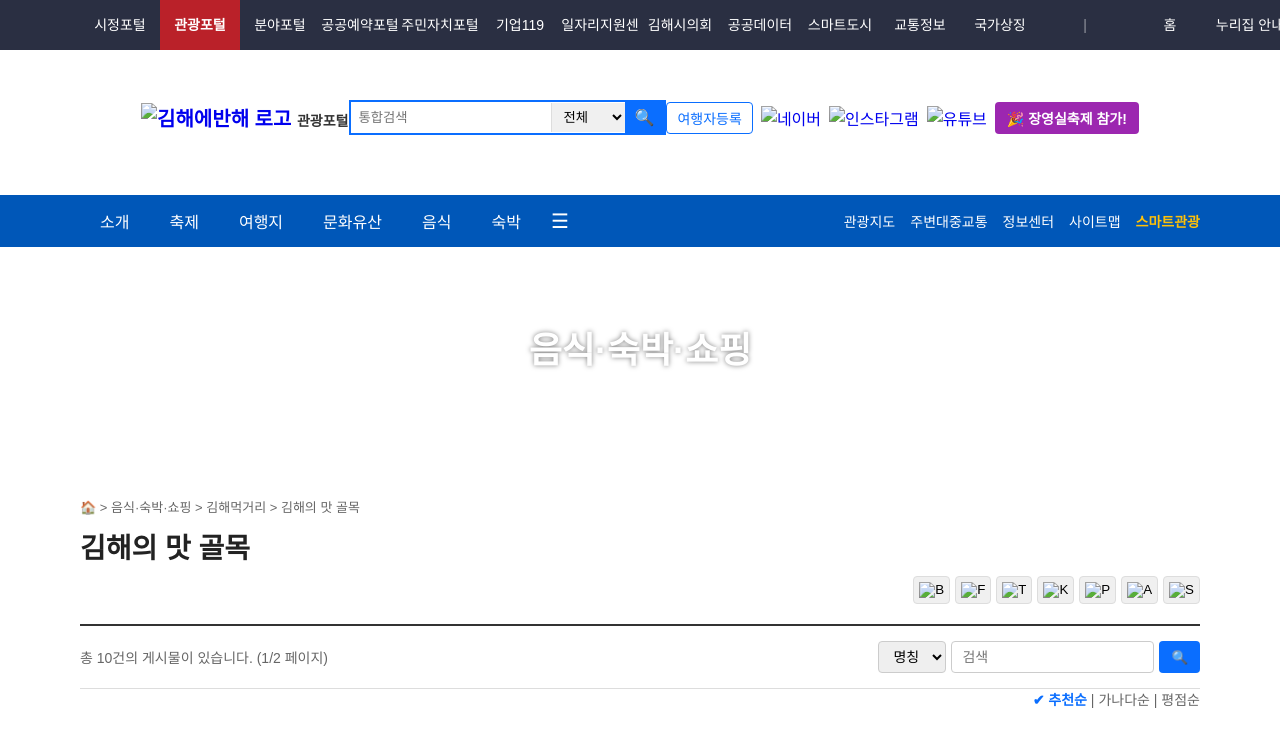
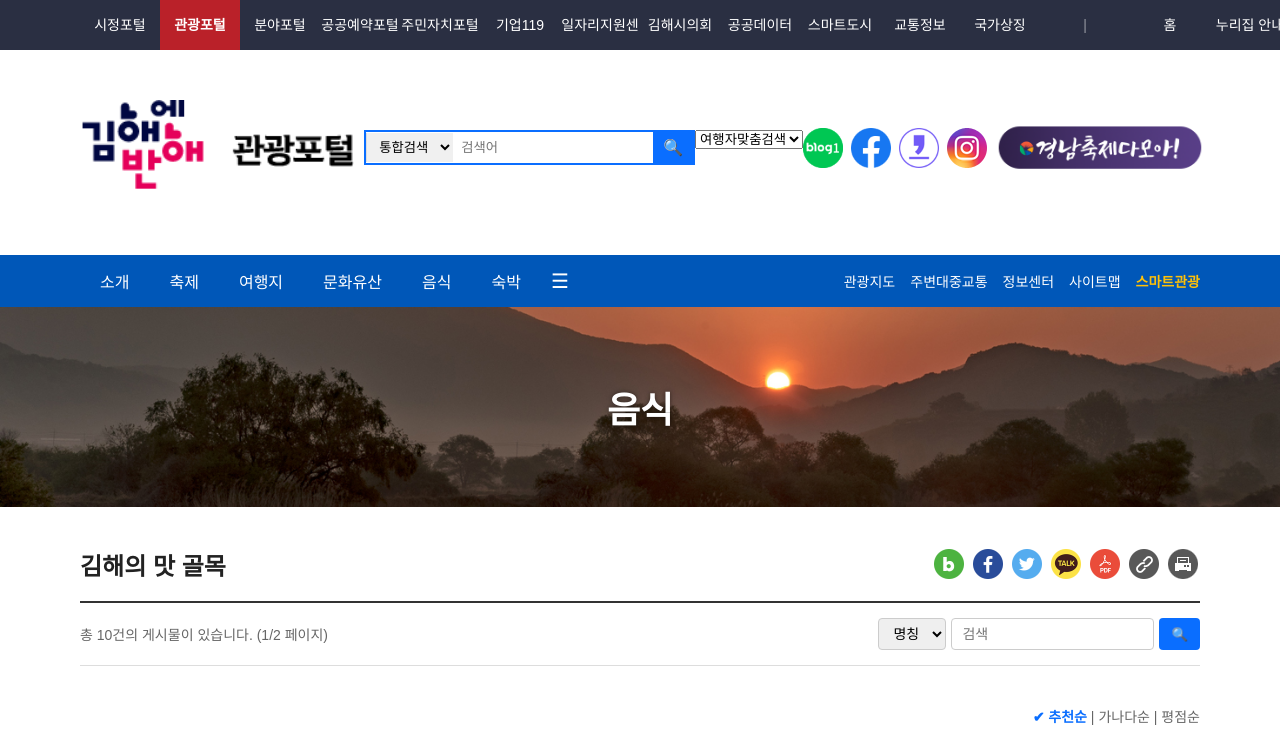
Before and after one commit to RadeonHD6750/gimhae-tour, a plain HTML site: page food.html in a window 1280 px wide. Shown: the top 738 px of the page. Drawn offline with Linux system fonts and the light colour scheme.

Commit message:
2025-10-17 이미지 2차 파밍

```diff
--- /dev/null
+++ b/css/content-header.css
@@ -0,0 +1,49 @@
+/* 1. 페이지 배너 */
+.page-banner {
+  height: 200px;
+  display: flex;
+  justify-content: center;
+  align-items: center;
+  color: #fff;
+  text-shadow: 0 0 5px rgba(0, 0, 0, 0.5);
+  margin-bottom: 20px;
+}
+
+.page-banner .page-title {
+  font-size: 36px;
+  font-weight: 700;
+  position: relative;
+  z-index: 2;
+}
+
+.content-header-wrapper {
+  max-width: 1200px;
+  margin: 0 auto;
+  padding: 20px 40px;
+}
+
+.content-header-wrapper > .content-title {
+  display: flex;
+  justify-content: space-between;
+}
+
+.content-wrapper {
+  max-width: 1200px;
+  margin: 0 auto;
+  padding: 20px 40px;
+}
+/* SNS 공유 버튼 */
+.sns-share {
+  display: flex;
+  justify-content: flex-end;
+  gap: 5px;
+  margin-bottom: 20px;
+}
+
+.sns-share .sns-icon-btn {
+  padding: 2px;
+}
+.sns-share .sns-icon-btn img {
+  height: 30px;
+  vertical-align: middle;
+}
--- a/css/food.css
+++ b/css/food.css
@@ -2,68 +2,16 @@
 /* food.css: 음식 상세 목록 페이지 스타일 */
 /* ---------------------------------- */
 
-.content-wrapper {
-  max-width: 1200px;
-  margin: 0 auto;
-  padding: 20px 40px;
+/* 1. 페이지 배너 */
+.food-banner {
+  background: url("../images/food-bg.jpg") center/cover no-repeat; /* 배경 이미지 경로 설정 필요 */
 }
+/* 3. 메인 목록 영역 */
 
-/* 1. 페이지 배너 */
-.page-banner {
-  background: url("images/food-page-bg.jpg") center/cover no-repeat; /* 배경 이미지 경로 설정 필요 */
-  height: 200px;
-  display: flex;
-  justify-content: center;
-  align-items: center;
-  color: #fff;
-  text-shadow: 0 0 5px rgba(0, 0, 0, 0.5);
-  margin-bottom: 20px;
-}
-
-.page-banner .page-title {
-  font-size: 36px;
-  font-weight: bold;
-}
-
-/* 2. Breadcrumb */
-.breadcrumb {
-  font-size: 13px;
-  color: #666;
-  padding: 10px 0;
-}
-.breadcrumb a {
-  color: #666;
-  text-decoration: none;
-}
-.breadcrumb a:hover {
-  text-decoration: underline;
-}
-
-/* 3. 메인 목록 영역 */
 .food-list-section h2 {
   font-size: 28px;
   font-weight: bold;
   margin-bottom: 10px;
-}
-
-/* SNS 공유 버튼 */
-.sns-share {
-  display: flex;
-  justify-content: flex-end;
-  gap: 5px;
-  margin-bottom: 20px;
-}
-
-.sns-share .sns-icon-btn {
-  background: #f0f0f0;
-  border: 1px solid #ddd;
-  padding: 5px;
-  cursor: pointer;
-  border-radius: 4px;
-}
-.sns-share .sns-icon-btn img {
-  height: 18px;
-  vertical-align: middle;
 }
 
 /* 목록 컨트롤 (총 건수, 검색) */
--- a/css/intro.css
+++ b/css/intro.css
@@ -2,57 +2,10 @@
 /* intro.css: 김해에반해 인트로 페이지 스타일 (20251015_092654.jpg 기반) */
 /* ---------------------------------- */
 
-.content-wrapper {
-  max-width: 1200px;
-  margin: 0 auto;
-  padding: 20px 40px;
-}
-
 /* 1. 페이지 배너 */
-.page-banner.intro-banner {
+.intro-banner {
   /* 이미지: 20251015_092654.jpg에 보이는 배경 이미지 사용 */
-  background: url("images/gimhae-city-banner.jpg") center/cover no-repeat; /* 배경 이미지 경로로 변경 필요 */
-  position: relative;
-  height: 200px; /* 높이 조정 */
-  display: flex;
-  justify-content: center;
-  align-items: center;
-  color: #fff;
-  margin-bottom: 20px;
-}
-
-/* 배경 이미지 위에 어둡게 오버레이하여 텍스트 가독성 확보 */
-.page-banner.intro-banner::before {
-  content: "";
-  position: absolute;
-  top: 0;
-  left: 0;
-  width: 100%;
-  height: 100%;
-  background: rgba(0, 0, 0, 0.3);
-}
-
-.page-banner .page-title {
-  font-size: 36px;
-  font-weight: 700;
-  position: relative;
-  z-index: 2;
-}
-
-/* 2. Breadcrumb */
-.breadcrumb {
-  font-size: 14px;
-  color: #666;
-  padding: 10px 0;
-  border-bottom: 1px solid #ddd; /* 이미지에 있는 하단 줄 추가 */
-}
-.breadcrumb a {
-  color: #666;
-  text-decoration: none;
-}
-.breadcrumb a:first-child {
-  /* 홈 아이콘 스타일링 */
-  font-size: 16px;
+  background: url("../images/intro-bg.jpg") center/cover no-repeat; /* 배경 이미지 경로로 변경 필요 */
 }
 
 /* 3. 레이아웃 (사이드바 + 콘텐츠) */
--- a/css/reset.css
+++ b/css/reset.css
@@ -30,3 +30,10 @@ body {
   font-family: "Noto Sans KR", sans-serif;
   color: #222;
 }
+
+.style-reset-btn {
+  border: none;
+  outline: none;
+  background-color: inherit;
+  cursor: pointer;
+}
--- a/food.html
+++ b/food.html
@@ -6,6 +6,7 @@
     <title>김해에반해 - 음식·숙박·쇼핑</title>
     <link rel="stylesheet" href="css/reset.css" />
     <link rel="stylesheet" href="css/header.css" />
+    <link rel="stylesheet" href="css/content-header.css" />
     <link rel="stylesheet" href="css/food.css" />
     <link rel="stylesheet" href="css/footer.css" />
   </head>
@@ -38,33 +39,56 @@
       <div class="header-top">
         <div class="logo-area">
           <a href="index.html">
-            <img src="images/logo.png" alt="김해에반해 로고" />
-            <span class="portal-text">관광포털</span>
+            <img src="images/logo@2x_2025.png" alt="김해에반해 로고" />
           </a>
         </div>
 
+        <div class="search-group">
           <div class="search-area">
-          <input type="text" placeholder="통합검색" />
             <select class="search-select">
-            <option>전체</option>
+              <option>통합검색</option>
               <option>여행지</option>
               <option>음식</option>
             </select>
+            <input type="text" placeholder="검색어" />
             <button class="search-btn">🔍</button>
+          </div>
+          <div>
+            <select>
+              <option>여행자맞춤검색</option>
+            </select>
+          </div>
         </div>
 
         <div class="extra-links">
-          <a href="#" class="extra-btn">여행자등록</a>
-          <a href="#"
-            ><img src="images/naver.png" alt="네이버" class="sns-icon"
+          <a href="https://blog.naver.com/ghhamohamo"
+            ><img src="images/bn1blog01@3x.png" alt="네이버" class="sns-icon"
           /></a>
-          <a href="#"
-            ><img src="images/insta.png" alt="인스타그램" class="sns-icon"
+          <a href="https://www.facebook.com/romanticgimhae/"
+            ><img
+              src="images/bn1facebook@3x.png"
+              alt="페이스북"
+              class="sns-icon"
           /></a>
-          <a href="#"
-            ><img src="images/youtube.png" alt="유튜브" class="sns-icon"
+          <a href="https://story.kakao.com/ch/gimhae"
+            ><img
+              src="images/bn1kakaostory@3x.png"
+              alt="카카오스토리"
+              class="sns-icon"
           /></a>
-          <a href="#" class="festival-link">🎉 장영실축제 참가!</a>
+          <a href="https://festa.gyeongnam.go.kr/"
+            ><img
+              src="images/snslink2instagram.png"
+              alt="인스타그램"
+              class="sns-icon"
+          /></a>
+          <a href="https://festa.gyeongnam.go.kr/index.do?siteCd=001"
+            ><img
+              src="images/festival_02.png"
+              alt="축제"
+              class="sns-icon"
+              style="height: 80px"
+          /></a>
         </div>
       </div>
 
@@ -93,41 +117,39 @@
     </header>
 
     <main>
-      <div class="page-banner">
-        <h1 class="page-title">음식·숙박·쇼핑</h1>
+      <div class="content-header">
+        <div class="page-banner food-banner">
+          <h1 class="page-title">음식</h1>
+        </div>
+        <div class="content-header-wrapper">
+          <div class="content-title">
+            <div>
+              <h2>김해의 맛 골목</h2>
             </div>
 
-      <div class="content-wrapper">
-        <div class="breadcrumb">
-          <a href="#">🏠</a> > <a href="#">음식·숙박·쇼핑</a> >
-          <a href="#">김해먹거리</a> > 김해의 맛 골목
+            <div class="sns-share">
+              <button class="sns-icon-btn style-reset-btn">
+                <img src="images/bn1blog@2x.png" alt="B" />
+              </button>
+              <button class="sns-icon-btn style-reset-btn">
+                <img src="images/bn1facebook@2x.png" alt="F" />
+              </button>
+              <button class="sns-icon-btn style-reset-btn">
+                <img src="images/bn1twitter@2x.png" alt="T" />
+              </button>
+              <button class="sns-icon-btn style-reset-btn">
+                <img src="images/bn1kakaotalk@2x.png" alt="K" />
+              </button>
+              <button class="sns-icon-btn style-reset-btn">
+                <img src="images/bn1pdf@2x.png" alt="P" />
+              </button>
+              <button class="sns-icon-btn style-reset-btn">
+                <img src="images/bn1link@2x.png" alt="A" />
+              </button>
+              <button class="sns-icon-btn style-reset-btn">
+                <img src="images/bn1print.png" alt="S" />
+              </button>
             </div>
-
-        <section class="food-list-section">
-          <h2>김해의 맛 골목</h2>
-
-          <div class="sns-share">
-            <button class="sns-icon-btn">
-              <img src="images/sns-b.png" alt="B" />
-            </button>
-            <button class="sns-icon-btn">
-              <img src="images/sns-f.png" alt="F" />
-            </button>
-            <button class="sns-icon-btn">
-              <img src="images/sns-t.png" alt="T" />
-            </button>
-            <button class="sns-icon-btn">
-              <img src="images/sns-k.png" alt="K" />
-            </button>
-            <button class="sns-icon-btn">
-              <img src="images/sns-p.png" alt="P" />
-            </button>
-            <button class="sns-icon-btn">
-              <img src="images/sns-a.png" alt="A" />
-            </button>
-            <button class="sns-icon-btn">
-              <img src="images/sns-s.png" alt="S" />
-            </button>
           </div>
 
           <div class="list-controls">
@@ -140,7 +162,11 @@
               <button class="search-list-btn">🔍</button>
             </div>
           </div>
+        </div>
+      </div>
 
+      <div class="content-wrapper">
+        <section class="food-list-section">
           <div class="filter-options">
             <span class="active">✔ 추천순</span> | <span>가나다순</span> |
             <span>평점순</span>
@@ -292,10 +318,13 @@
           근무시간 외에는 상담되지 않습니다.
         </p>
         <p class="copyright">Copyright(C) Gimhae City. All Rights Reserved.</p>
+        <p class="copyright">
+          https://www.gimhae.go.kr/tour.web 김해시 관광포털 클론코딩 연습
+        </p>
 
         <div class="certifications">
-          <img src="images/certification1.png" alt="인증마크1" />
-          <img src="images/certification2.png" alt="인증마크2" />
+          <img src="images/nextit-logo.png" alt="회사로고1" />
+          <img src="images/nextit-logo.png" alt="회사로고1" />
         </div>
       </div>
       <button class="top-btn">TOP</button>
```
Also changed, not shown: intro.html (+73 -30 lines), images/bn1blog@2x.png (added), images/bn1facebook@2x.png (added), images/bn1kakaotalk@2x.png (added), images/bn1link@2x.png (added), images/bn1pdf@2x.png (added), images/bn1print.png (added), images/bn1twitter@2x.png (added), images/cultural-bg.jpg (added), images/food-bg.jpg (added), images/intro-bg.jpg (added), images/sleep-bg.jpg (added), images/tour-bg.jpg (added). Lines whose indentation alone changed are shown as unchanged.
